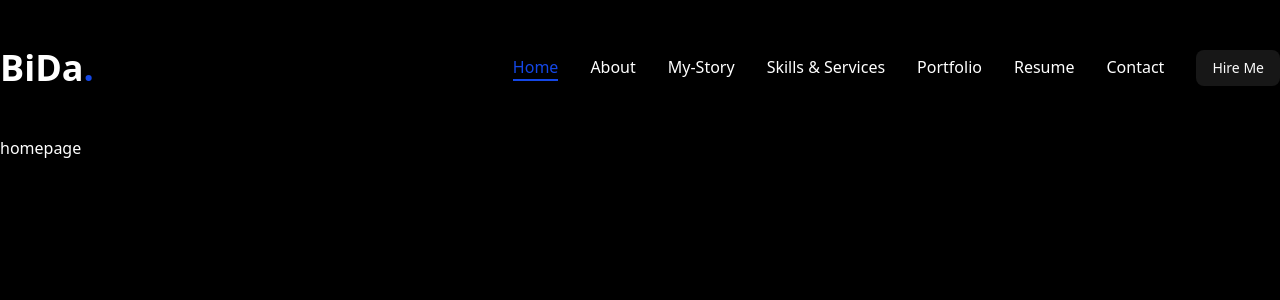
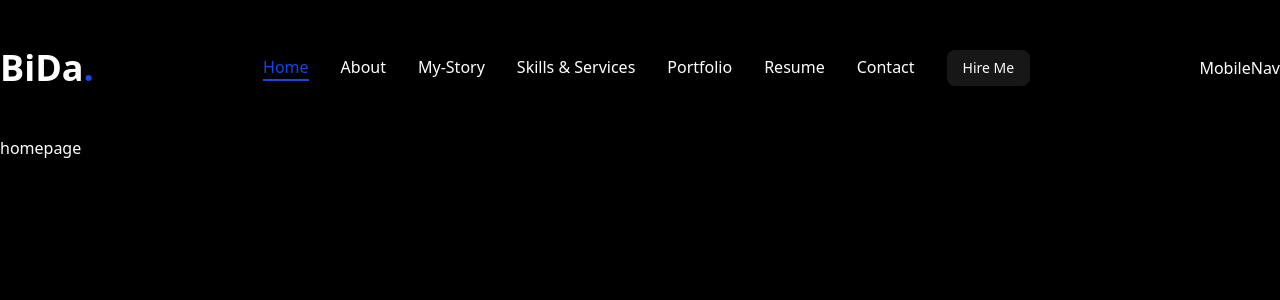
Before and after one commit to Bida3443/Bida-dev, a Next.js app: page / in a window 1280 px wide. Shown: the top 300 px of the page. Built offline with nearby package versions, Linux system fonts and the light colour scheme.

Commit message:
My Porfolio

```diff
--- a/components/Header.tsx
+++ b/components/Header.tsx
@@ -2,6 +2,7 @@ import Link from "next/link"
 import {Button} from "./ui/button";
 
 import Nav from "./Nav";
+import MobileNav from "./MobileNav";
 
 
 
@@ -26,6 +27,7 @@ export default function header () {
 
                 {/* Mobile Nav */}
                 <div className="xl:hidden">mobile nav</div>
+                <MobileNav/>
             </div>
         </header>
     )
--- /dev/null
+++ b/components/MobileNav.tsx
@@ -0,0 +1,13 @@
+
+"use client"
+
+
+import {Sheet, SheetContent, SheetTrigger} from "@/components/ui/sheet";
+import { usePathname } from "next/navigation";
+
+const MobileNav = () =>{
+    return <div>MobileNav</div>
+};
+
+
+export default MobileNav;
```
